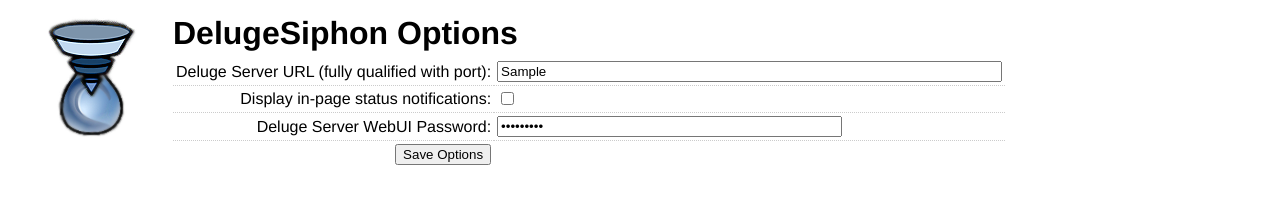
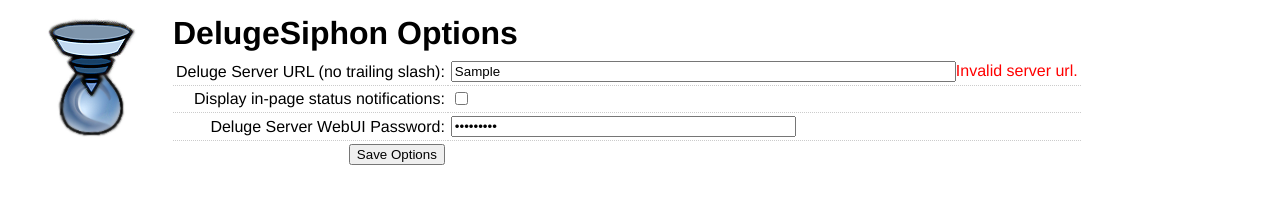
Before and after one commit to sbussetti/deluge-siphon, a plain HTML site: page options.html in a window 1280 px wide. Both pictures are taken after typing "Sample", "Sample123" into the empty fields and a click on the button "Save Options". Drawn offline with Linux system fonts and the light colour scheme.

Commit message:
git-svn-id: https://deluge-siphon.googlecode.com/svn/trunk@11 d0f773b1-da4e-23c3-c3ab-6f5bd0db0e2f

```diff
--- a/options.html
+++ b/options.html
@@ -19,7 +19,7 @@
 <div id="right_col">
 	<h1>DelugeSiphon Options</h1>
 	<table cellspacing=0 cellpadding=0 >
-	<tr class="opts"><td align="right">Deluge Server URL (fully qualified with port):</td><td><input type="text" id="server_url" size="60"/></td></tr>
+	<tr class="opts"><td align="right">Deluge Server URL (no trailing slash):</td><td><input type="text" id="server_url" size="60"/></td></tr>
 	<tr class="opts"><td align="right">Display in-page status notifications:</td><td><input type="checkbox" id="inpage_notification" value="yes"/></td></tr>
 	<tr class="opts"><td align="right">Deluge Server WebUI Password:</td><td><input type="password" id="server_pass" size="40"/></td></tr>
 	<tr><td align="right"><button id="submit_button">Save Options</button></td><td><span id="status"></span></td></tr>
--- a/options_actions.js
+++ b/options_actions.js
@@ -6,13 +6,11 @@
 				if ( ! string )
 					return string;
 
-				string = string.replace(/(^\s*|\s*$)/g,'').replace(/\/+$/,'');
-				if ( ! string.match(/^https?\:\/\//) )
-					string = 'http://'+string
-
-				return string;
+				var regexp = /(http|https):\/\/(\w+:{0,1}\w*@)?(\S+)(:[0-9]+)?(\/|\/([\w#!:.?+=&%@!\-\/]))?/
+				return regexp.test(string) && ! string.match(/\/$/);
 			},
-			validate_message:'Invalid server url.'
+			validate_message:'Invalid server url.',
+			required: true
 		},
 	},
 	{
@@ -21,7 +19,9 @@
 	},
 	{
 		name:'server_pass',
-		opts:{}
+		opts:{
+			required: true
+		}
 	}
 ];
 
@@ -49,14 +49,17 @@
 
 	  }
 
-	  var validate = OPTIONS[i].opts['validate'], validate_message = OPTIONS[i].opts['validate_message'];
-	  if ( validate && ! valudate(val) ) {
-		var errorNotice = document.createElement('span');
-		span.style.color = 'red';
-		span.innerHTML = ( validate_message || 'Invalid entry.' );
-		span.className = 'validation-message';
+	  var errorNotice = document.createElement('span');
+	  errorNotice.style.color = 'red';
+	  errorNotice.className = 'validation-message';
+
+	  var validate = OPTIONS[i].opts['validate'], validate_message = OPTIONS[i].opts['validate_message'], required = OPTIONS[i].opts['required'];
+	  if ( required && ( typeof val == 'undefined' || val == null || val == '' ) ) {
+		errorNotice.innerHTML = 'Required field.';
 		element.parentNode.insertBefore( errorNotice, element.nextSibling );
-		return;
+	  } else if ( validate && ! validate(val) ) {
+		errorNotice.innerHTML = ( validate_message || 'Invalid entry.' );
+		element.parentNode.insertBefore( errorNotice, element.nextSibling );
 	  } else {
 		localStorage.setItem(o,val);
 	  }
```
